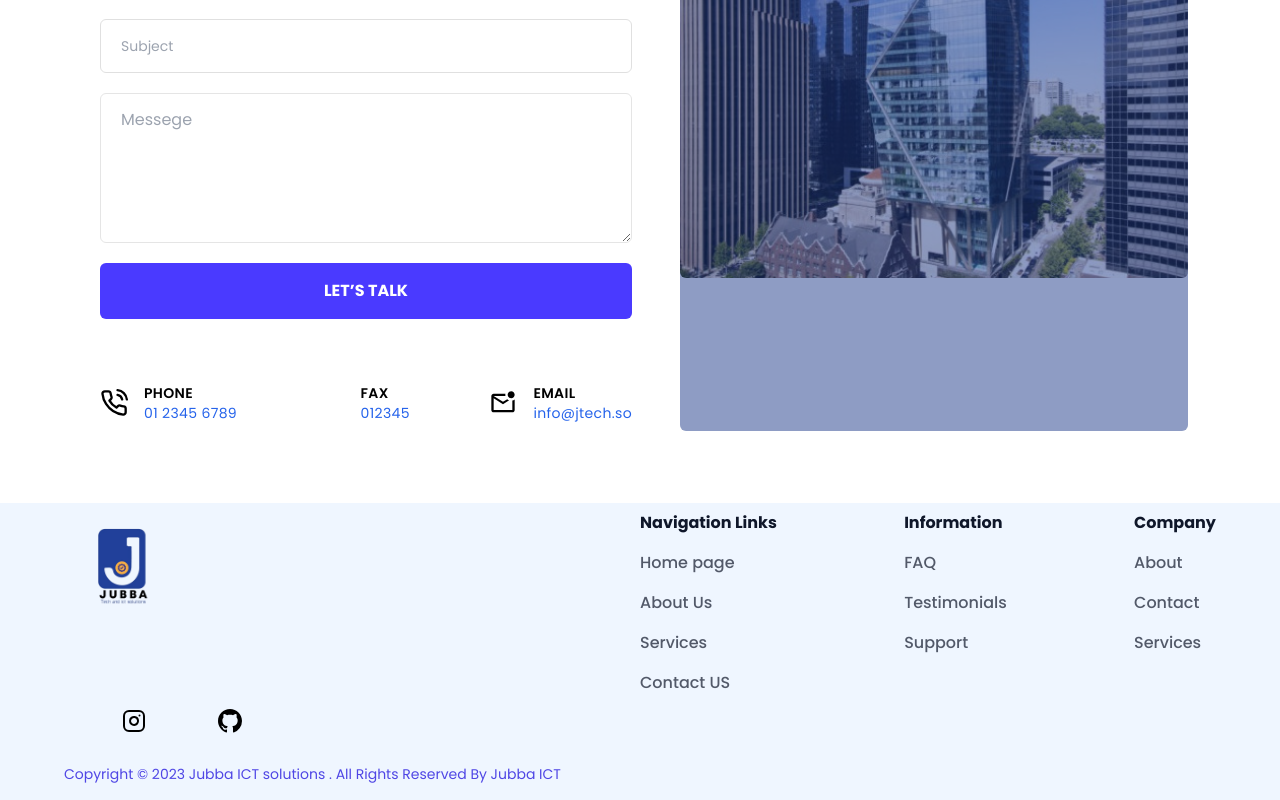
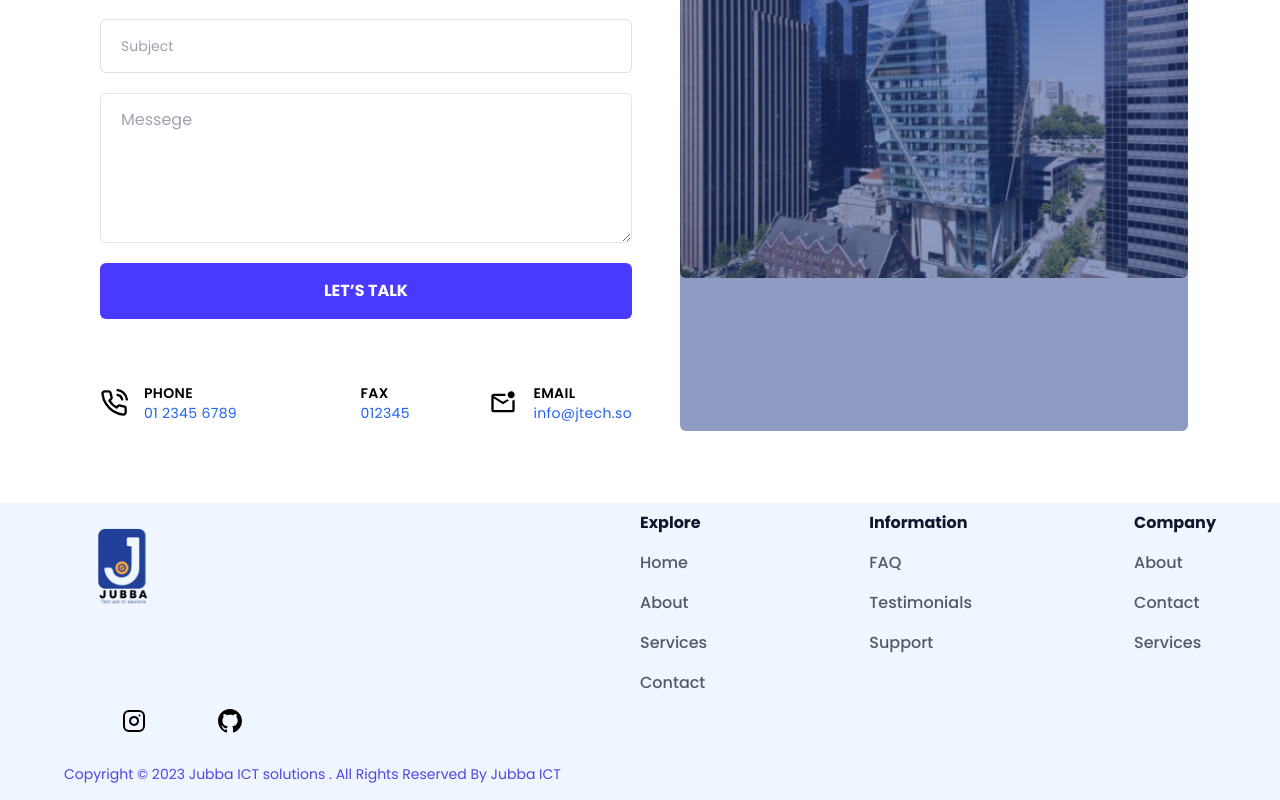
Before and after one commit to abdikadirqulle/J-tech, a React (Vite) app: page / in a window 1280 px wide. Shown: the part 4475-5275 px from the top of the page. Built offline with nearby package versions, Linux system fonts and the light colour scheme; some icons are missing.

Commit message:
last test

```diff
--- a/src/component/footer/Footer.jsx
+++ b/src/component/footer/Footer.jsx
@@ -37,7 +37,7 @@ const Footer = () => {
           <div className=" flex flex-col sm:flex-row sm:justify-between dark:text-white flex-wrap gap-5 items-start  ">
             <section className="flex flex-col gap-4 ">
               <h1 className="text-slate-900 dark:text-white font-bold whitespace-nowrap">
-                Navigation Links
+                Explore
               </h1>
               <ul className="flex flex-col space-y-4">
                 <li className="text-slate-900/70  cursor-pointer dark:text-white/50 font-medium">
@@ -51,7 +51,7 @@ const Footer = () => {
                         });
                     }}
                   >
-                    Home page
+                    Home
                   </Link>
                 </li>
                 <li className="text-slate-900/70 cursor-pointer dark:text-white/50 font-medium">
@@ -65,7 +65,7 @@ const Footer = () => {
                         });
                     }}
                   >
-                    About Us
+                    About
                   </Link>
                 </li>
                 <li className="text-slate-900/70 cursor-pointer dark:text-white/50 font-medium">
@@ -93,7 +93,7 @@ const Footer = () => {
                         });
                     }}
                   >
-                    Contact US
+                    Contact
                   </Link>
                 </li>
               </ul>
```
